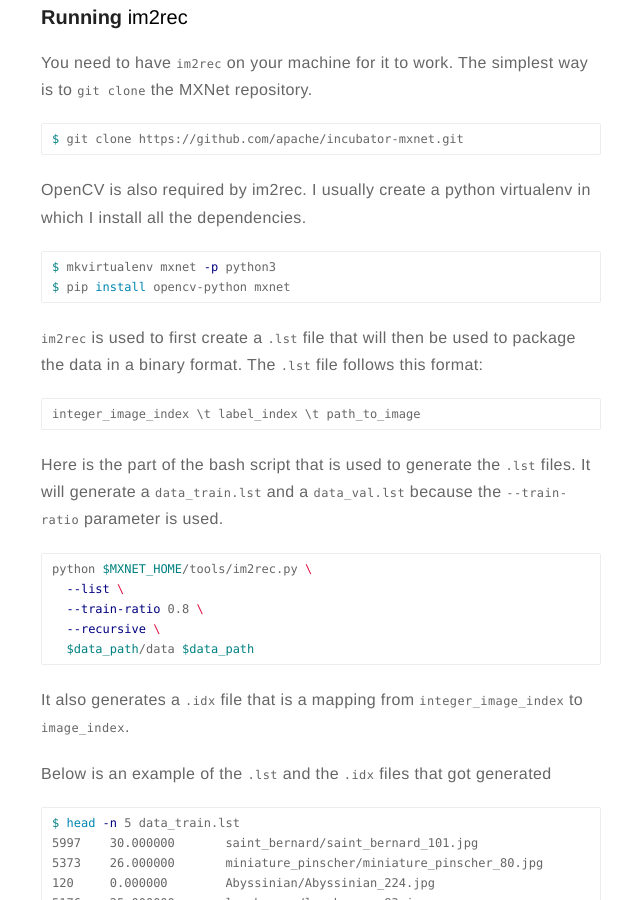
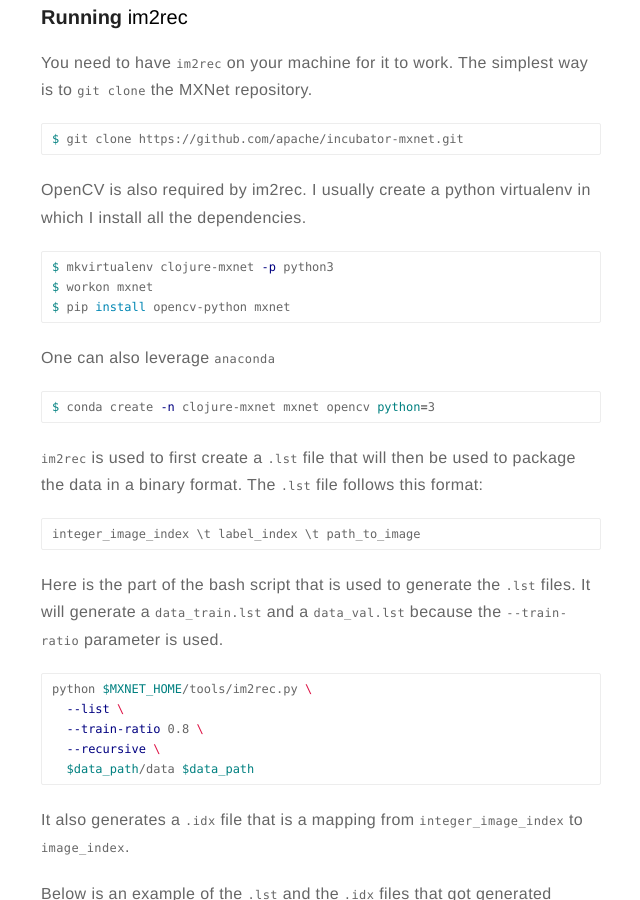
Before and after one commit to Chouffe/chouffe.github.com, a Jekyll site: the page built from _posts/2019-05-25-image-record-iter.markdown, in a window 1280 px wide and 900 px high, scrolled down 4897 px. Shown: the whole window, without its empty margins (319-959 px from the left). Built offline with Jekyll 4.4.1, drawn with Linux system fonts in a browser that asks for light colours.

Commit message:
im2rec post: add anaconda command

````diff
--- a/_posts/2019-05-25-image-record-iter.markdown
+++ b/_posts/2019-05-25-image-record-iter.markdown
@@ -243,8 +243,15 @@ $ git clone https://github.com/apache/incubator-mxnet.git
 OpenCV is also required by im2rec. I usually create a python virtualenv in which I install all the dependencies.
 
 ```bash
-$ mkvirtualenv mxnet -p python3
+$ mkvirtualenv clojure-mxnet -p python3
+$ workon mxnet
 $ pip install opencv-python mxnet
+```
+
+One can also leverage `anaconda`
+
+```bash
+$ conda create -n clojure-mxnet mxnet opencv python=3
 ```
 
 `im2rec` is used to first create a `.lst` file that will then be used to package the data in a binary format.
````
